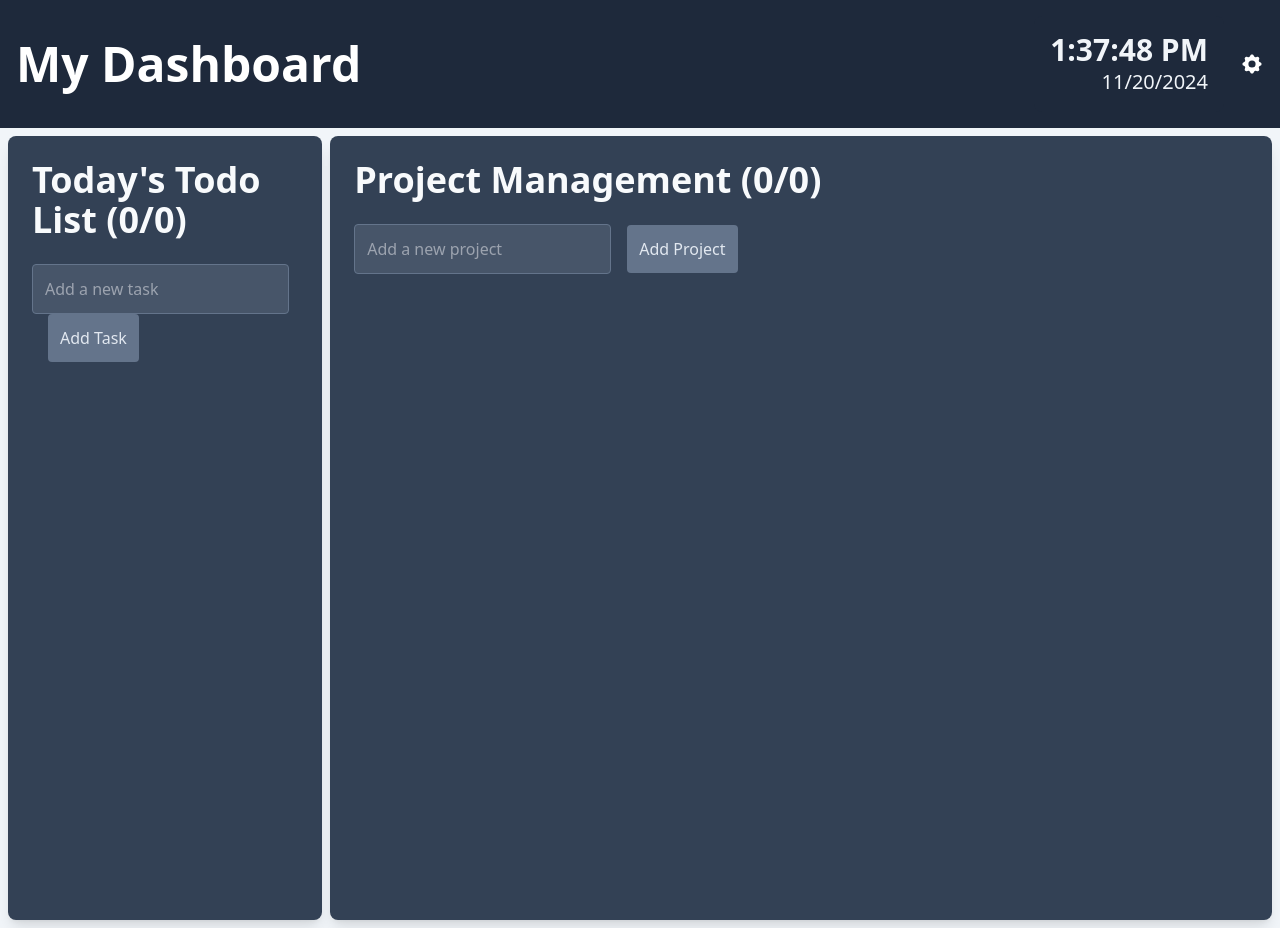
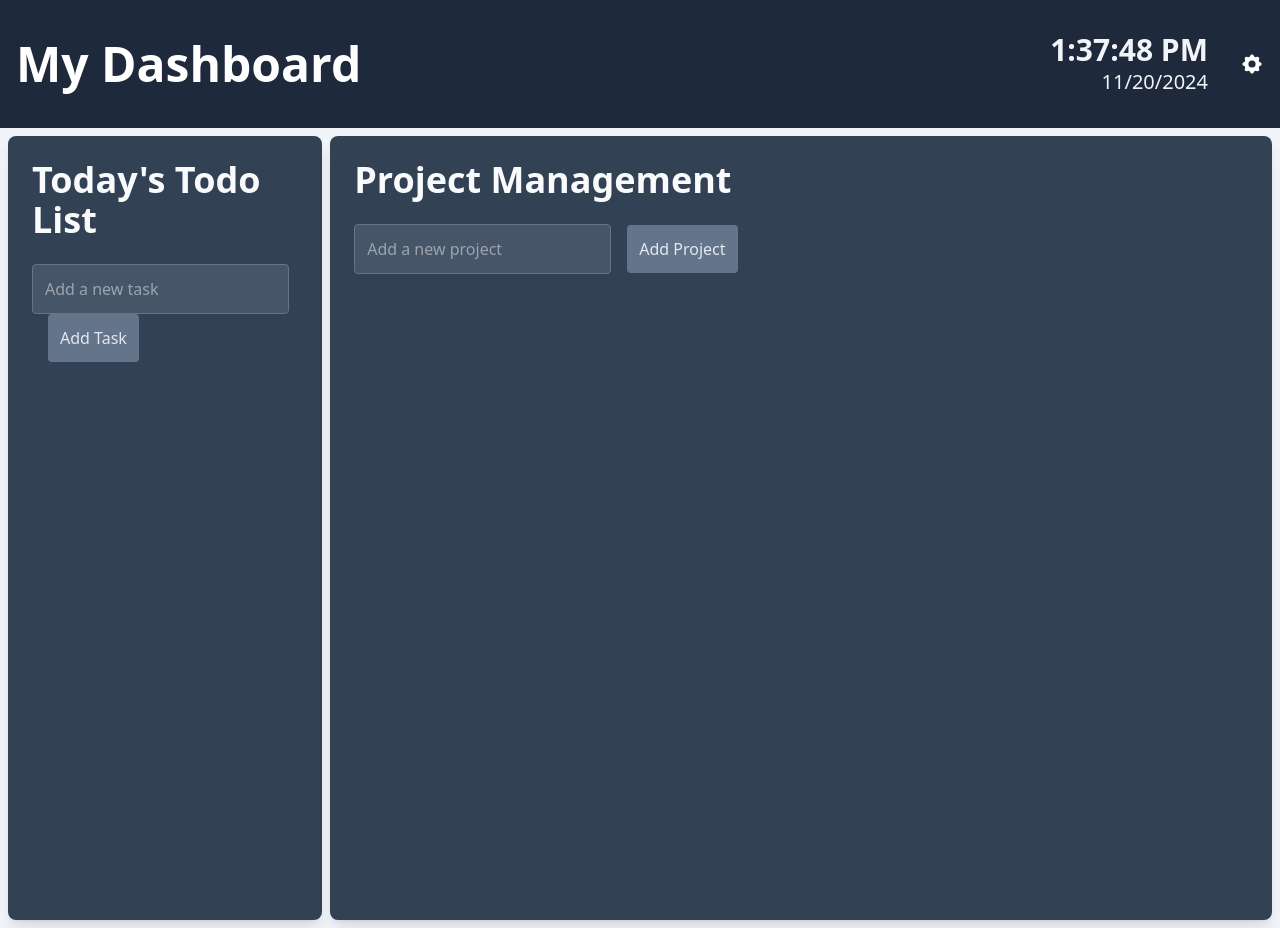
Before and after one commit to joshuascott019/my-dashboard, a React (Vite) app: page / in a window 1280 px wide. Built offline with nearby package versions, Linux system fonts and the light colour scheme.

Commit message:
fix: added text to counters

```diff
--- a/src/components/ProjectManagement.jsx
+++ b/src/components/ProjectManagement.jsx
@@ -134,12 +134,17 @@ function ProjectManagement() {
 
   return (
     <div className="bg-slate-700 text-slate-100 p-6 rounded-lg w-3/4 shadow-lg">
-      <h2 className="text-4xl font-semibold mb-6 text-slate-50">
-        Project Management (
-        {projects.filter((project) => project.completed).length}/
-        {projects.length})
+      <h2 className="text-4xl font-semibold text-slate-50">
+        Project Management
       </h2>
-      <div className="mb-4">
+      <span className="text-sm">
+        {projects.length === 0
+          ? ''
+          : `Projects Completed: ${
+              projects.filter((project) => project.completed).length
+            }/${projects.length}`}
+      </span>
+      <div className="my-6">
         <input
           type="text"
           value={projectInput}
--- a/src/components/TodoList.jsx
+++ b/src/components/TodoList.jsx
@@ -61,12 +61,17 @@ function TodoList() {
 
   return (
     <div className="bg-slate-700 text-slate-100 p-6 rounded-lg shadow-lg w-full sm:w-2/3 md:w-1/2 lg:w-1/4">
-      <h2 className="text-4xl font-semibold mb-6 text-slate-50">
-        Today&apos;s Todo List ({tasks.filter((task) => task.completed).length}/
-        {tasks.length})
+      <h2 className="text-4xl font-semibold text-slate-50">
+        Today&apos;s Todo List
       </h2>
-      <span className="text-sm"></span>
-      <div className="mb-4">
+      <span className="text-sm">
+        {tasks.length === 0
+          ? ''
+          : `Tasks Completed: ${
+              tasks.filter((task) => task.completed).length
+            }/${tasks.length}`}
+      </span>
+      <div className="my-6">
         <input
           type="text"
           value={taskInput}
```
